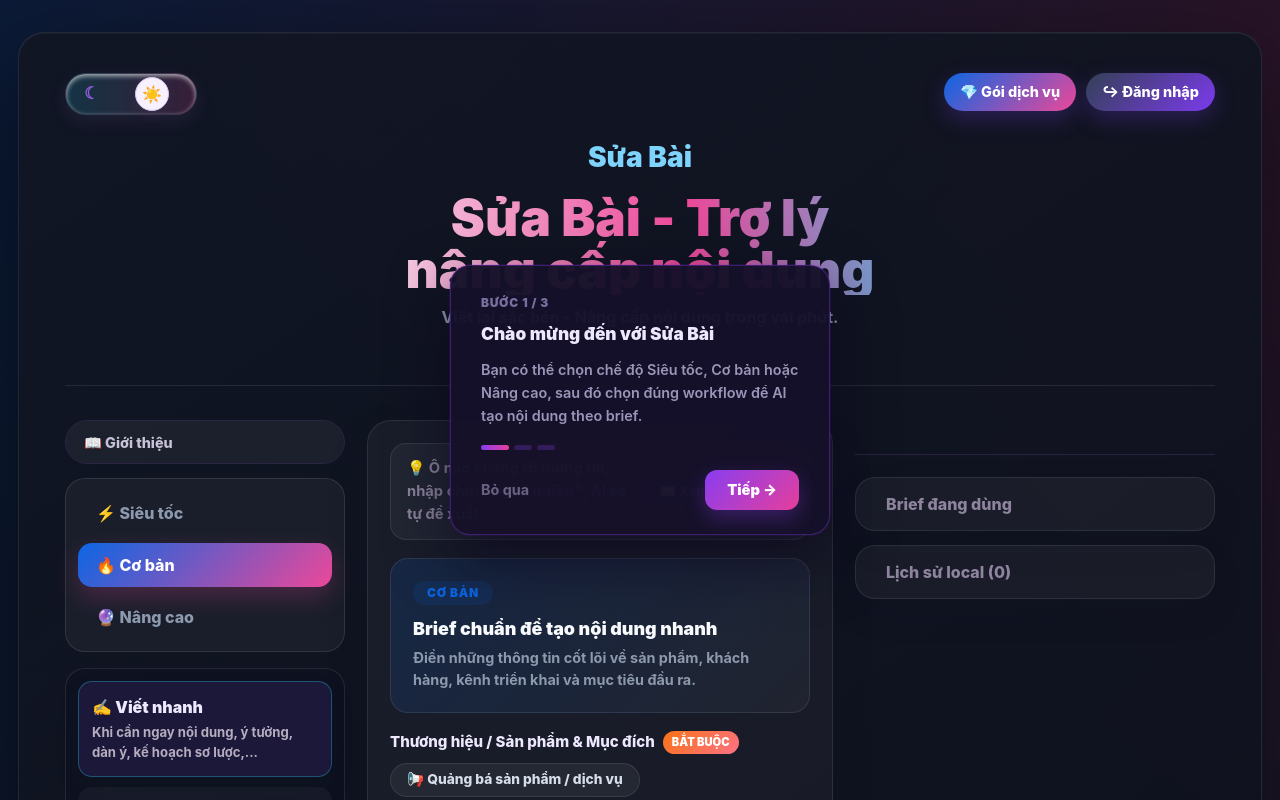
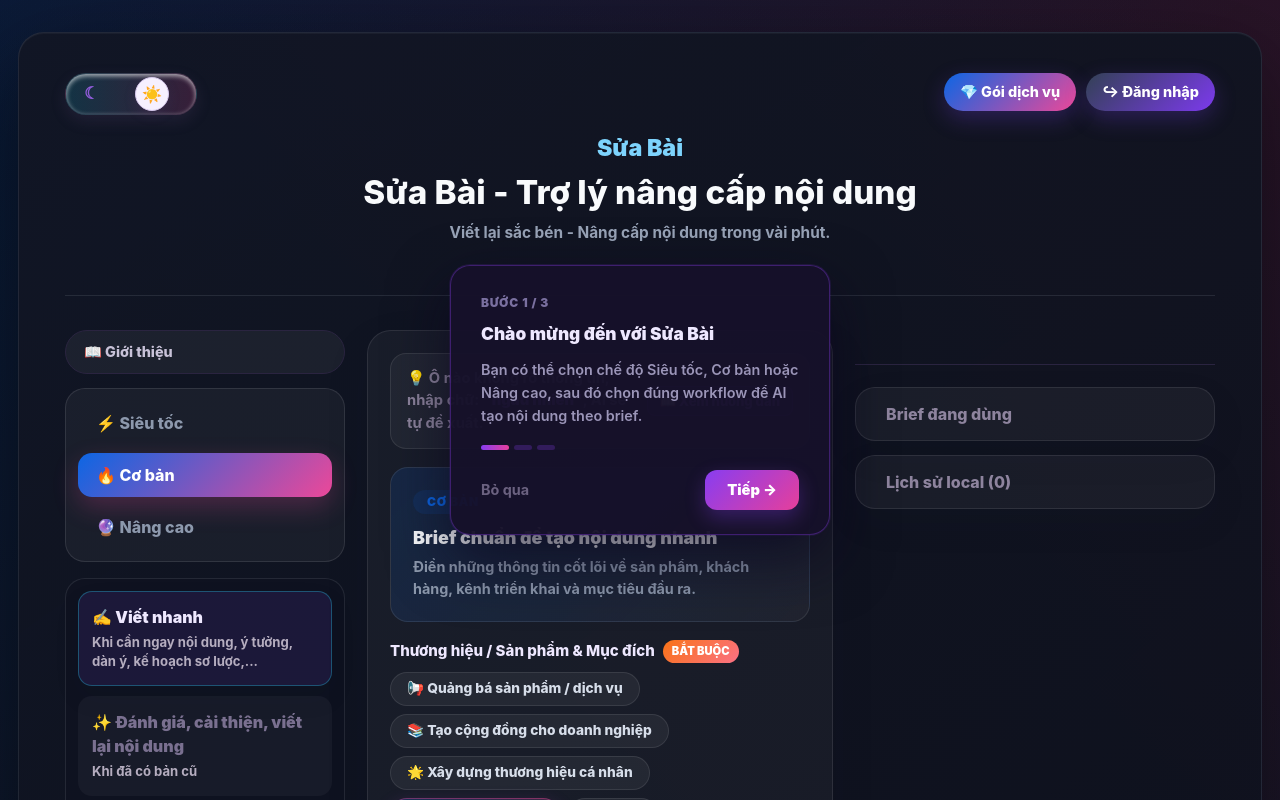
Before and after one commit to zenki12/Content, a Next.js app: page / in a window 1280 px wide. Shown: the top 800 px of the page. Built offline with nearby package versions, Linux system fonts and the light colour scheme.

Commit message:
Refine app title typography

```diff
--- a/app/ui-refresh.css
+++ b/app/ui-refresh.css
@@ -73,3 +73,7 @@ button:focus-visible,input:focus-visible,textarea:focus-visible,select:focus-vis
 :root[data-theme=dark] .result-block,:root[data-theme=dark] .brief-debug{background:rgba(255,255,255,.045);border-color:rgba(255,255,255,.09)}
 @media (max-width:1099px){.oneprompt-card{display:block}.output-zone{margin-top:22px}.mode-bar{margin-bottom:18px}.workflow-tabs{margin:18px 0}.form-section{background:var(--sb-panel);border:1px solid var(--sb-line);border-radius:20px;padding:18px}}
 @media (max-width:760px){.form-section{padding:14px}.template-strip{padding:14px}.workflow-tabs button{min-height:72px}.output-zone{gap:12px}.brief-debug pre{max-height:180px}}
+
+/* Sharper product title scale. */
+.brand-head{max-width:680px;margin:12px auto 24px}.brand-head h1{font-size:clamp(1.75rem,2.6vw,2.7rem);font-weight:850;line-height:1.12;background:none;color:var(--sb-ink);-webkit-text-fill-color:currentColor}.brand-head p{font-size:.96rem}.logo-mark{font-size:1.45rem;margin-bottom:14px}:root[data-theme=dark] .brand-head h1{background:none;color:#f8fafc;-webkit-text-fill-color:currentColor;text-shadow:none}
+@media (max-width:980px){.brand-head h1{font-size:2rem}}@media (max-width:560px){.brand-head h1{font-size:1.6rem}.logo-mark{font-size:1.25rem}}
```
